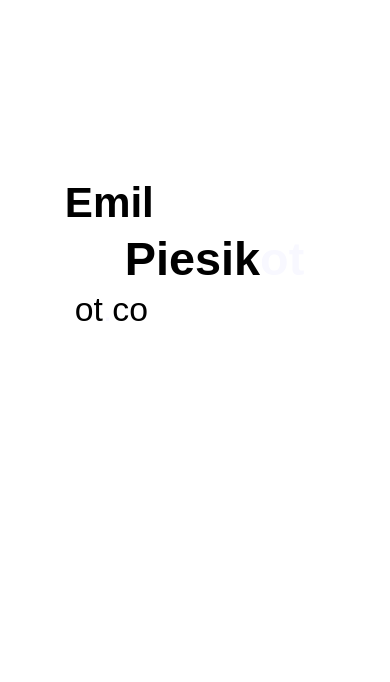
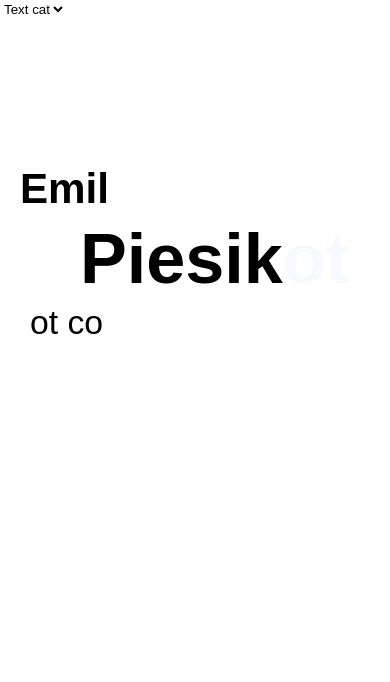
Before and after one commit to piesikot/piesikot, a plain HTML site: page index.html in a window 390 px wide. Shown: the top 682 px of the page. Drawn offline with Linux system fonts and the light colour scheme.

Commit message:
correct responsiveness add nav

```diff
--- a/index.html
+++ b/index.html
@@ -7,6 +7,19 @@
     <title>Piesi i kot</title>
 </head>
 <style>
+
+    nav{
+        position: absolute;
+        top: 0px;
+        left: 0px;
+    }
+
+
+    select{
+        background: white;
+        border: none;
+    }
+
     main{
         padding: 1em;
         position: absolute;
@@ -79,7 +92,7 @@
         color: black;
     }
 
-    @media only screen and (max-width: 450px) {
+    @media only screen and (max-width: 650px) {
         h1{
             font-size: 12vw;
             margin-top: -30px;
@@ -92,9 +105,6 @@
         p{
             font-size: 4vh;
         }
-    }
-
-    @media only screen and (max-width: 650px) {
         #dog{
             width: 100px;
             height: 140px;
@@ -104,18 +114,45 @@
         }
     }
 
-    @media only screen and (max-width: 650px) {
-        #dog{
-            width: 100px;
-            height: 140px;
+    @media only screen and (max-width: 450px) {
+        h1{
+            font-size: 18vw;
+            margin-top: -30px;
+            margin-bottom: -30px;
         }
-        #kot{
-            font-size:5vh;
+
+        h2{
+            font-size: 5vh;
+        }
+        p{
+            font-size: 4vh;
+        }
+    }
+
+    @media only screen and (max-width: 300px) {
+        h1{
+            font-size: 12vw;
+            margin-top: -30px;
+            margin-bottom: -30px;
+        }
+
+        h2{
+            font-size: 3vh;
+        }
+        p{
+            font-size: 2vh;
         }
     }
 
 </style>
 <body>
+    <nav>
+        <div id="select">
+            <select name="Select cat">
+                <option>Text cat</option>
+            </select>
+        </div>
+    </nav>
     <main>
         <h2 onmouseenter="emilEnter()" onmouseleave="emilLeave()">Emil</h2>
         <h1 onmouseenter="piesikotEnter()" onmouseleave="piesikotLeave()" onmousedown="piesikotDown()" onmouseup="piesikotUp()" >Pies<span id="i">i</span class="kot">k<span id="ot1" class="kot">ot</span>
@@ -126,7 +163,7 @@
     <footer>
         <img id="dog" src="src/e-Pies.svg" alt="e-Pies Logo">
         <div id="kot" onmouseenter="piesikotEnter()" onmouseleave="piesikotLeave()">
-        <span id="text-cat">/ᐠ..ᐟ\</span>
+            <span id="text-cat">/ᐠ..ᐟ\</span>
         </div>
     </footer>
 
```
